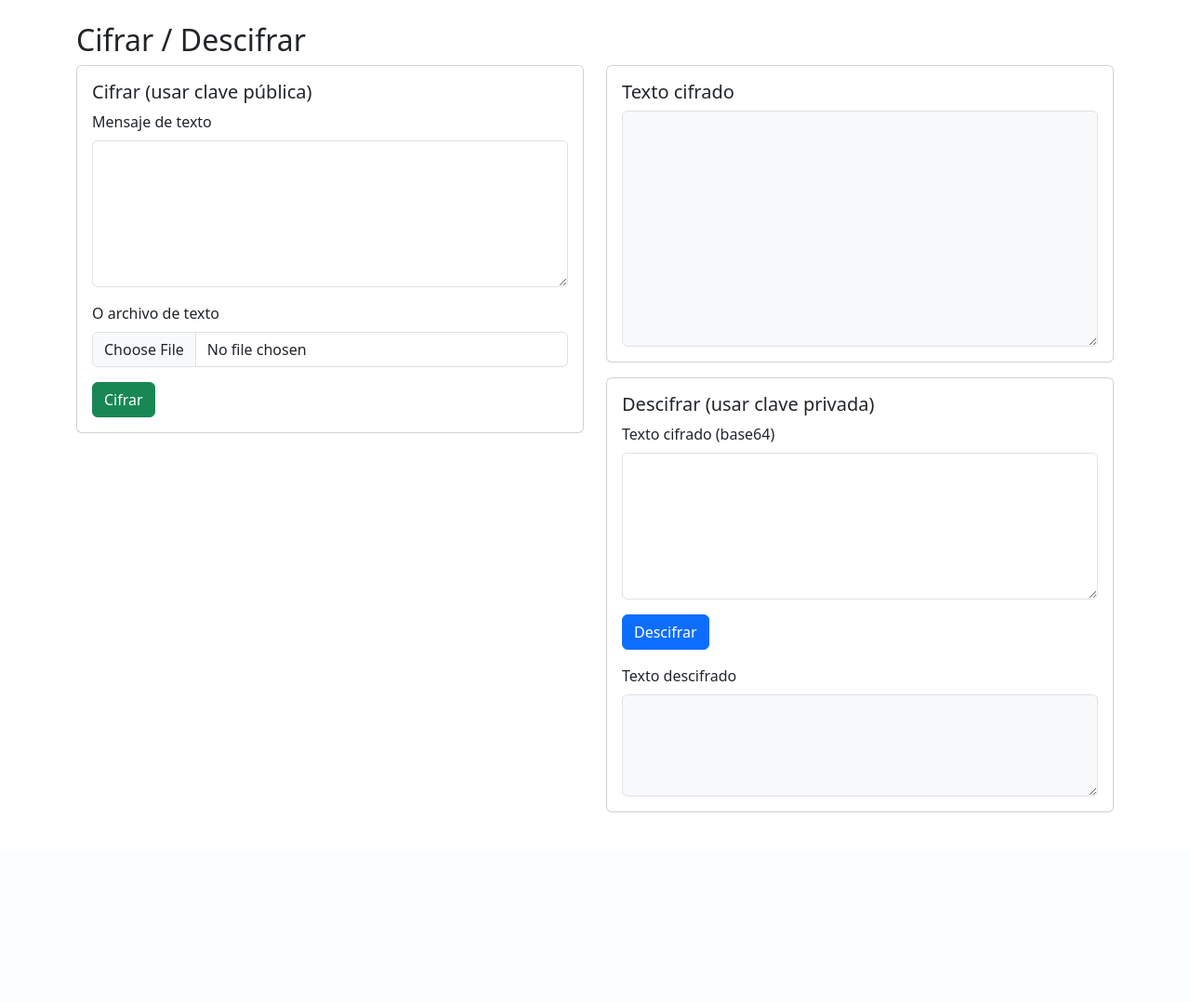
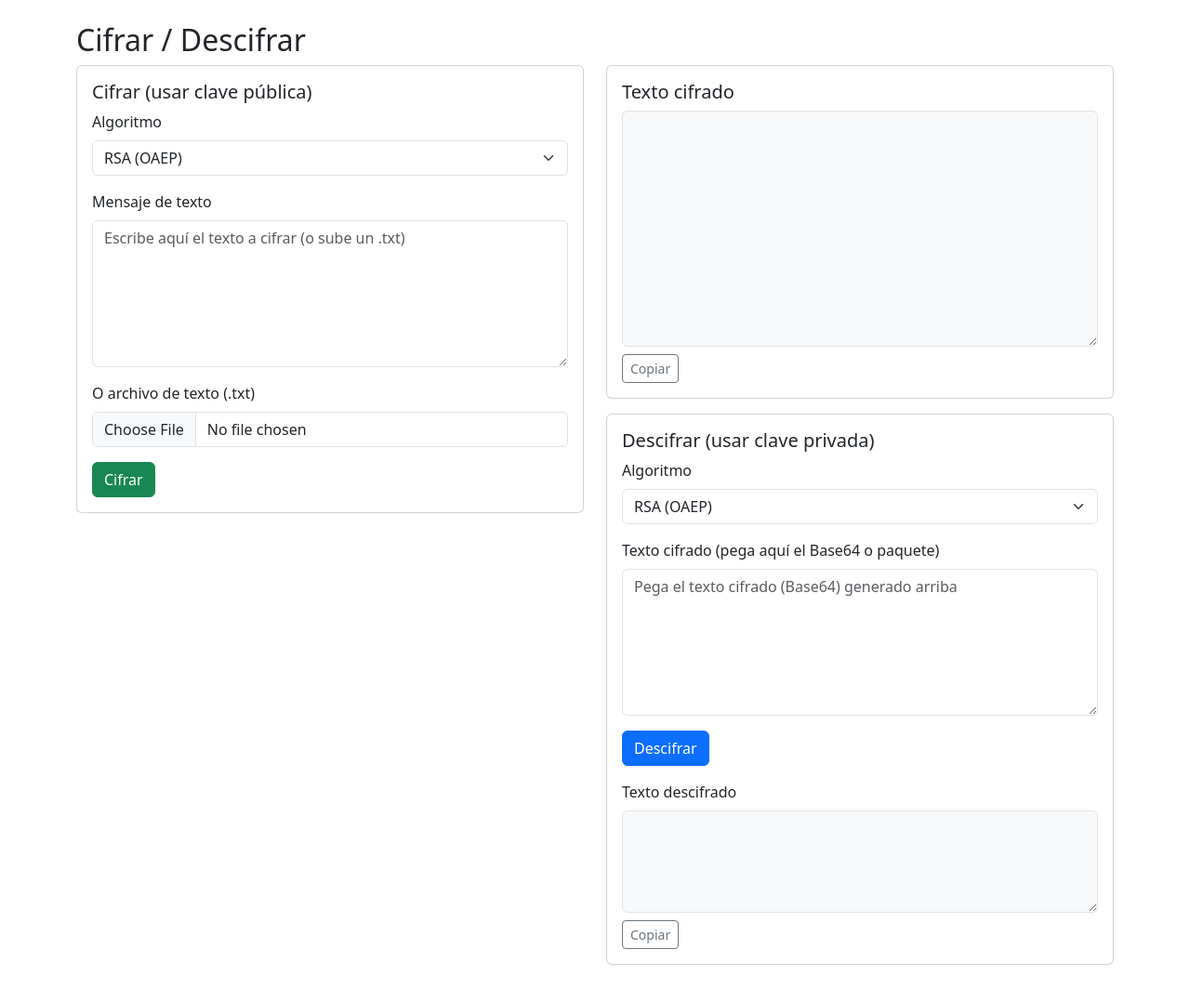
Before and after one commit to rmonteblack/ProyectoEncriptaci-n, a Flask app: page /crypto in a window 1280 px wide. Shown: the part 56-1134 px from the top of the page at 93% size. Before the commit the page ends 930 px from the top, so only its background shows below. Run offline with Flask 2, Linux system fonts and the light colour scheme.

Commit message:
Ultimos cambios

```diff
--- a/app/routes.py
+++ b/app/routes.py
@@ -1,6 +1,7 @@
 # app/routes.py
 import os
-from flask import Blueprint, render_template, request, flash, redirect, url_for, current_app, send_file
+import base64
+from flask import Blueprint, render_template, request, flash, redirect, url_for, current_app
 from werkzeug.utils import secure_filename
 
 from . import crypto
@@ -59,10 +60,8 @@ def keys():
             pub_file = request.files.get('public_key_file')
             try:
                 if priv_file and priv_file.filename:
-                    filename = secure_filename(priv_file.filename)
                     data = priv_file.read()
-                    # guardar en el folder, adivinar si RSA o EC por el encabezado
-                    # heurística simple: buscar 'RSA' o 'EC' en PEM header
+                    # heurística simple: buscar 'RSA' en PEM header para decidir ubicación
                     if b'RSA' in data:
                         out = os.path.join(folder, RSA_PRIV)
                     else:
@@ -70,7 +69,6 @@ def keys():
                     crypto.save_key_to_file(out, data)
                     flash(f'Clave privada cargada y guardada como {os.path.basename(out)}', 'success')
                 if pub_file and pub_file.filename:
-                    filename = secure_filename(pub_file.filename)
                     data = pub_file.read()
                     if b'RSA' in data:
                         out = os.path.join(folder, RSA_PUB)
@@ -101,8 +99,10 @@ def crypto_page():
     decrypted_text = ''
     if request.method == 'POST':
         action = request.form.get('action')
+        # asegurar algoritmo por defecto RSA si no se envía
         alg = request.form.get('algorithm', 'RSA')
-        # encrypt
+
+        # --- ENCRYPT ---
         if action == 'encrypt':
             # read plaintext from textarea or file
             plaintext = None
@@ -110,7 +110,7 @@ def crypto_page():
                 plaintext = request.form.get('plaintext').encode('utf-8')
             elif 'file' in request.files and request.files['file']:
                 f = request.files['file']
-                if f and allowed_text_file(f.filename):
+                if f and f.filename and allowed_text_file(f.filename):
                     plaintext = f.read()
                 else:
                     flash('Archivo no permitido o vacío (solo .txt)', 'warning')
@@ -141,6 +141,7 @@ def crypto_page():
             except Exception as e:
                 flash(f'Error al cifrar: {str(e)}', 'danger')
 
+        # --- DECRYPT ---
         elif action == 'decrypt':
             b64_ct = request.form.get('ciphertext')
             if not b64_ct:
@@ -148,14 +149,14 @@ def crypto_page():
                 return redirect(url_for('main.crypto_page'))
 
             try:
-                if request.form.get('algorithm') == 'RSA':
+                if alg == 'RSA':
                     priv_path = os.path.join(folder, RSA_PRIV)
                     if not os.path.exists(priv_path):
                         flash('No se encontró clave privada RSA. Genérala o súbela.', 'danger')
                         return redirect(url_for('main.crypto_page'))
                     priv_pem = crypto.load_pem_file(priv_path)
                     priv = crypto.load_private_key(priv_pem)
-                    decrypted_text = crypto.rsa_decrypt(priv, b64_ct).decode('utf-8')
+                    plaintext_bytes = crypto.rsa_decrypt(priv, b64_ct)
                 else:
                     priv_path = os.path.join(folder, EC_PRIV)
                     if not os.path.exists(priv_path):
@@ -163,7 +164,14 @@ def crypto_page():
                         return redirect(url_for('main.crypto_page'))
                     priv_pem = crypto.load_pem_file(priv_path)
                     priv = crypto.load_private_key(priv_pem)
-                    decrypted_text = crypto.ec_decrypt(priv, b64_ct).decode('utf-8')
+                    plaintext_bytes = crypto.ec_decrypt(priv, b64_ct)
+
+                # intentar decodificar a UTF-8; si no es texto, mostrar base64 del contenido
+                try:
+                    decrypted_text = plaintext_bytes.decode('utf-8')
+                except UnicodeDecodeError:
+                    decrypted_text = "[AVISO: contenido no UTF-8] Base64: " + base64.b64encode(plaintext_bytes).decode('utf-8')
+
                 flash('Descifrado correcto.', 'success')
             except Exception as e:
                 flash(f'Error al descifrar: {str(e)}', 'danger')
@@ -189,7 +197,7 @@ def sign_page():
                 msg = request.form.get('msg_to_sign').encode('utf-8')
             elif 'file_to_sign' in request.files and request.files['file_to_sign']:
                 f = request.files['file_to_sign']
-                if f and allowed_text_file(f.filename):
+                if f and f.filename and allowed_text_file(f.filename):
                     msg = f.read()
                 else:
                     flash('Archivo no permitido o vacío (solo .txt)', 'warning')
--- a/app/templates/crypto.html
+++ b/app/templates/crypto.html
@@ -7,15 +7,25 @@
     <div class="card mb-3">
       <div class="card-body">
         <h5>Cifrar (usar clave pública)</h5>
-        <form method="post" action="{{ url_for('main.crypto_page') }}">
+        <form method="post" action="{{ url_for('main.crypto_page') }}" enctype="multipart/form-data">
+          <div class="mb-3">
+            <label class="form-label">Algoritmo</label>
+            <select name="algorithm" class="form-select">
+              <option value="RSA">RSA (OAEP)</option>
+              <option value="ECC">ECC (P-256, ECDH+AES-GCM)</option>
+            </select>
+          </div>
+
           <div class="mb-3">
             <label class="form-label">Mensaje de texto</label>
-            <textarea name="plaintext" class="form-control" rows="6"></textarea>
+            <textarea name="plaintext" class="form-control" rows="6" placeholder="Escribe aquí el texto a cifrar (o sube un .txt)"></textarea>
           </div>
+
           <div class="mb-3">
-            <label class="form-label">O archivo de texto</label>
-            <input type="file" name="file" class="form-control">
+            <label class="form-label">O archivo de texto (.txt)</label>
+            <input type="file" name="file" class="form-control" accept=".txt,text/plain">
           </div>
+
           <button class="btn btn-success" type="submit" name="action" value="encrypt">Cifrar</button>
         </form>
       </div>
@@ -26,7 +36,10 @@
     <div class="card mb-3">
       <div class="card-body">
         <h5>Texto cifrado</h5>
-        <textarea class="form-control" rows="10" readonly>{{ encrypted_text|default('') }}</textarea>
+        <textarea class="form-control" rows="10" readonly id="encryptedOutput">{{ encrypted_text|default('') }}</textarea>
+        <div class="mt-2">
+          <button class="btn btn-sm btn-outline-secondary" type="button" onclick="copyToClipboard('encryptedOutput')">Copiar</button>
+        </div>
       </div>
     </div>
 
@@ -35,18 +48,41 @@
         <h5>Descifrar (usar clave privada)</h5>
         <form method="post" action="{{ url_for('main.crypto_page') }}">
           <div class="mb-3">
-            <label class="form-label">Texto cifrado (base64)</label>
-            <textarea name="ciphertext" class="form-control" rows="6"></textarea>
+            <label class="form-label">Algoritmo</label>
+            <select name="algorithm" class="form-select">
+              <option value="RSA">RSA (OAEP)</option>
+              <option value="ECC">ECC (P-256, ECDH+AES-GCM)</option>
+            </select>
           </div>
+
+          <div class="mb-3">
+            <label class="form-label">Texto cifrado (pega aquí el Base64 o paquete)</label>
+            <textarea name="ciphertext" class="form-control" rows="6" placeholder="Pega el texto cifrado (Base64) generado arriba"></textarea>
+          </div>
+
           <button class="btn btn-primary" type="submit" name="action" value="decrypt">Descifrar</button>
         </form>
 
         <div class="mt-3">
           <label class="form-label">Texto descifrado</label>
-          <textarea class="form-control" rows="4" readonly>{{ decrypted_text|default('') }}</textarea>
+          <textarea class="form-control" rows="4" readonly id="decryptedOutput">{{ decrypted_text|default('') }}</textarea>
+          <div class="mt-2">
+            <button class="btn btn-sm btn-outline-secondary" type="button" onclick="copyToClipboard('decryptedOutput')">Copiar</button>
+          </div>
         </div>
       </div>
     </div>
   </div>
 </div>
+
+<script>
+function copyToClipboard(elementId) {
+  const el = document.getElementById(elementId);
+  if (!el) return;
+  el.select();
+  document.execCommand('copy');
+  // mensaje breve
+  alert('Copiado al portapapeles.');
+}
+</script>
 {% endblock %}
```
Also changed, not shown: app/templates/sign.html (+107 -10 lines), 4 other files.
